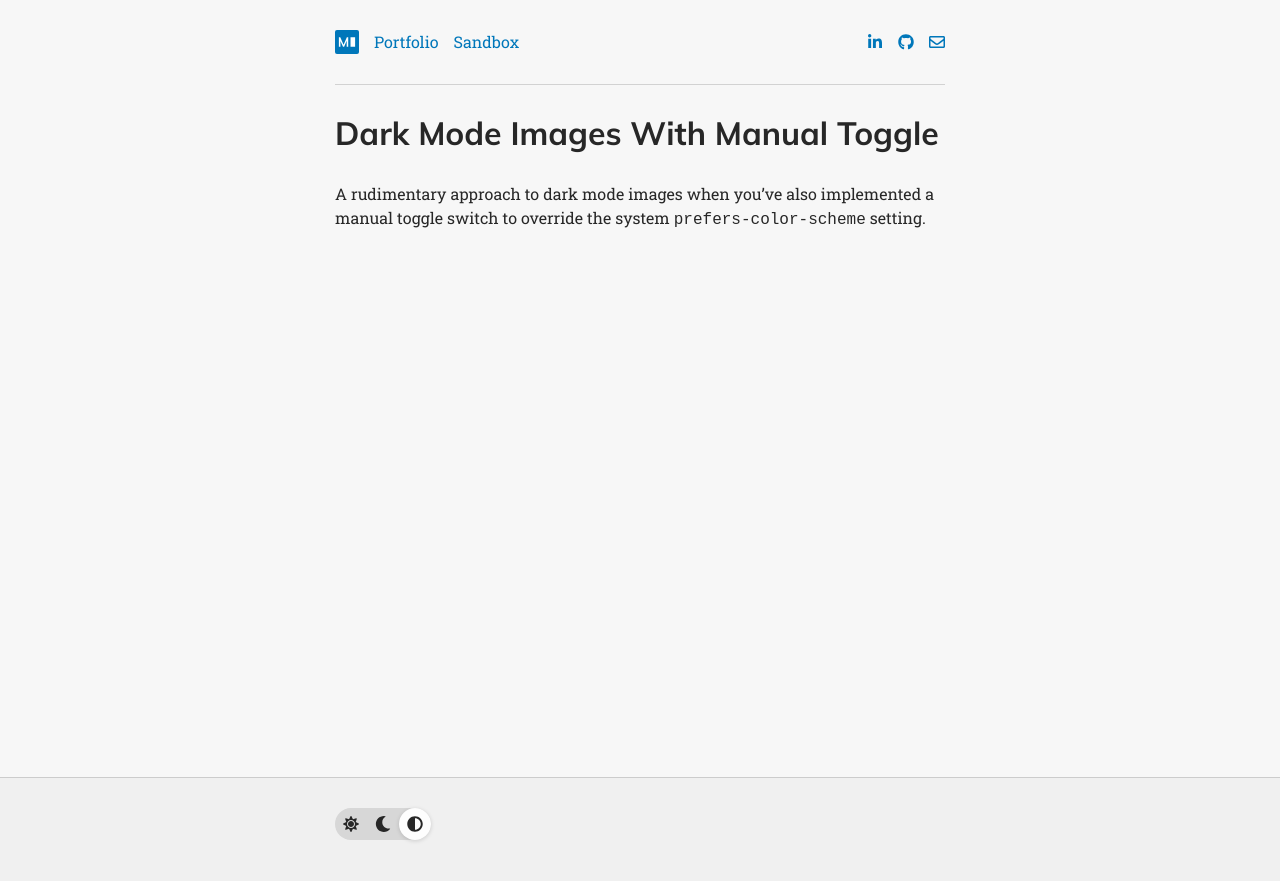
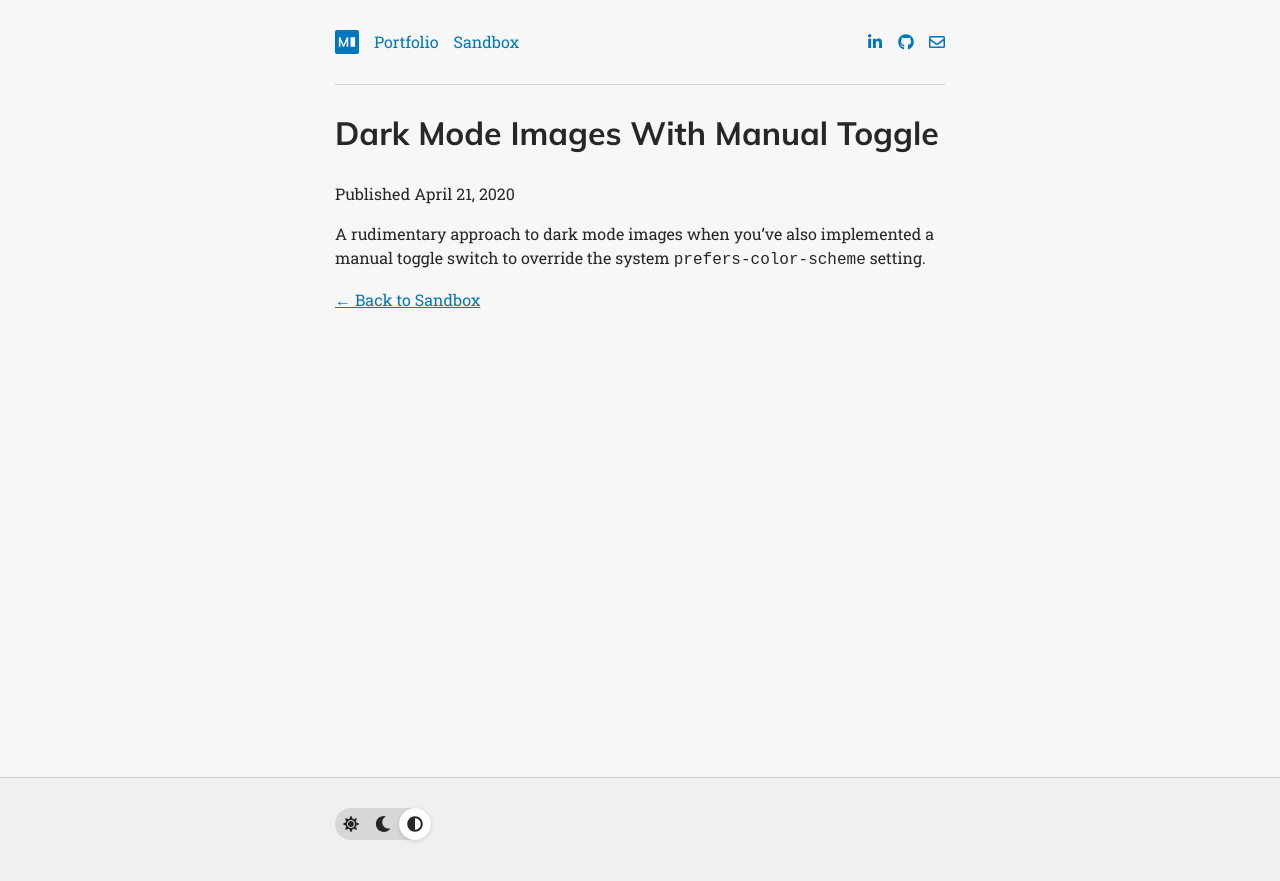
Before and after one commit to michaelti/michaelti.ca, a Jekyll site: the page built from src/collections/_posts/2020-04-21-Dark-mode-images-with-manual-toggle.md, in a window 1280 px wide. Shown: the top 881 px of the page. Built offline with Jekyll 4.4.1, drawn with Linux system fonts in a browser that asks for light colours.

Commit message:
date and back to sandbox

```diff
--- a/src/_layouts/post.html
+++ b/src/_layouts/post.html
@@ -3,5 +3,15 @@ layout: page
 ---
 
 <div class="post-content">
+    <p>
+        <time datetime="{{page.date}}">
+            Published {{ page.date | date: '%B %d, %Y' }}
+        </time>
+    </p>
+
     {{ content }}
 </div>
+
+<p>
+    <a href="/sandbox">&larr; Back to Sandbox</a>
+</p>
```
